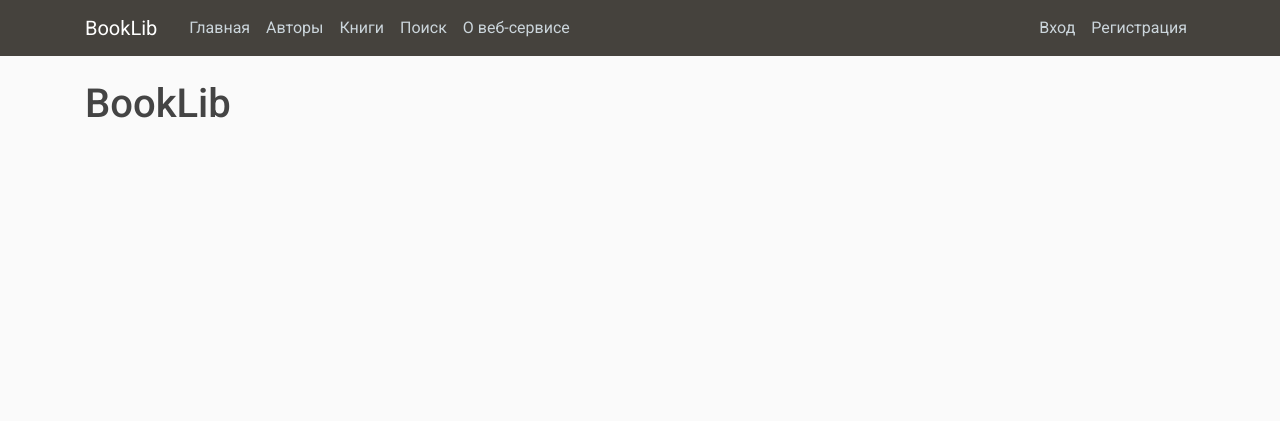
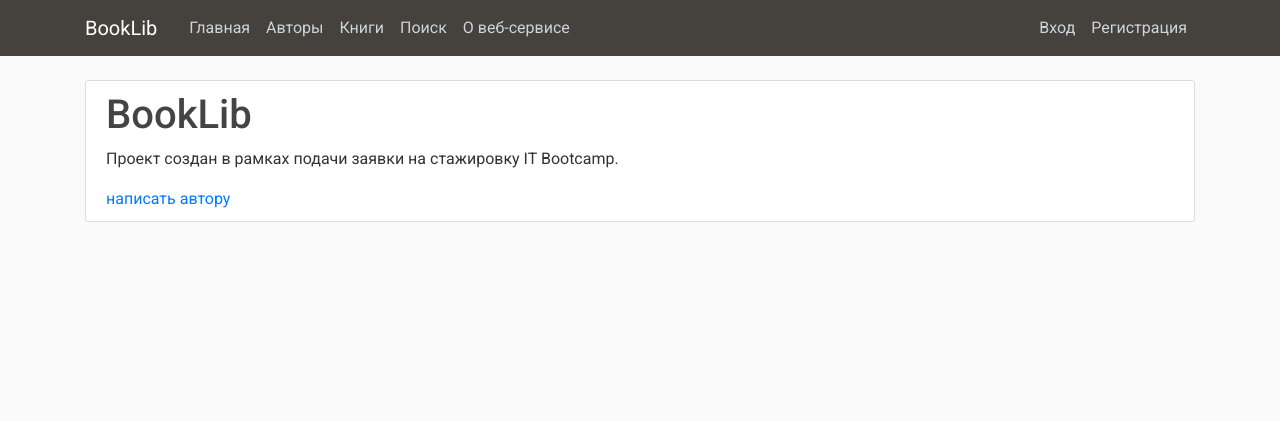
Before and after one commit to anastasiaserguta/test_task_booklib, a Django app: page /about/ in a window 1280 px wide. Shown: the top 421 px of the page. Run offline with Django 5.2, Linux system fonts and the light colour scheme; some libraries are stand-ins or nearby versions.

Commit message:
Fixed error update db

```diff
--- a/booklib/catalog/models.py
+++ b/booklib/catalog/models.py
@@ -23,7 +23,7 @@ class Author(models.Model):
         verbose_name="Фамилия и имя автора", max_length=100, blank=False
     )
     author_id = models.UUIDField(
-        primary_key=True, default=uuid4(), null=False, unique=True, editable=False
+        primary_key=True, default=uuid4, null=False, unique=True, editable=False
     )
     about_author = models.TextField(
         verbose_name="Об авторе", max_length=2000, blank=True
@@ -45,7 +45,7 @@ class Book(models.Model):
     description = models.TextField(verbose_name="Описание", max_length=2000, blank=True)
     genre = models.ManyToManyField(Genre, verbose_name="Жанр")
     book_id = models.UUIDField(
-        primary_key=True, default=uuid4(), null=False, unique=True, editable=False
+        primary_key=True, default=uuid4, null=False, unique=True, editable=False
     )
     release_year = models.PositiveIntegerField(
         verbose_name="Год издания",
--- a/booklib/catalog/templates/catalog/about.html
+++ b/booklib/catalog/templates/catalog/about.html
@@ -1,4 +1,10 @@
 {% extends "base.html" %}
 {% block content %}
+<article class="media content-section">
+    <div class="media-body">
     <h1>BookLib</h1>
+    <p>Проект создан в рамках подачи заявки на стажировку IT Bootcamp.</p>
+        <a href="mailto:anastasia.serguta@gmail.com">написать автору</a>
+    </div>
+</article>
 {% endblock content %}
--- a/booklib/catalog/templates/catalog/book_detail.html
+++ b/booklib/catalog/templates/catalog/book_detail.html
@@ -9,7 +9,11 @@
             <hr>
             <p class="article-content">{{ book.description }}</p>
             <hr>
+            {% if book.release_year != None %}
             <div style="text-align: right;"><h6 class="article-title">Год издания: {{ book.release_year }}</h6></div>
+            {% else %}
+            <div style="text-align: right;"><h6 class="article-title">год издания не указан</h6></div>
+            {% endif %}
         </div>
         <small class="text-muted">ID книги: {{ book.book_id }}</small>
     </div>
--- a/booklib/catalog/templates/catalog/books.html
+++ b/booklib/catalog/templates/catalog/books.html
@@ -12,7 +12,11 @@
         {% for book in books %}
         <tr>
             <td><a href="{% url 'book-detail' book.book_id %}" style="color: black;">{{ book.title }}</a></td>
+            {% if book.release_year != None %}
             <td>{{ book.release_year }}</td>
+            {% else %}
+            <td>не указан</td>
+            {% endif %}
             <td>{{ book.book_id }}</td>
         </tr>
         {% endfor %}
```
